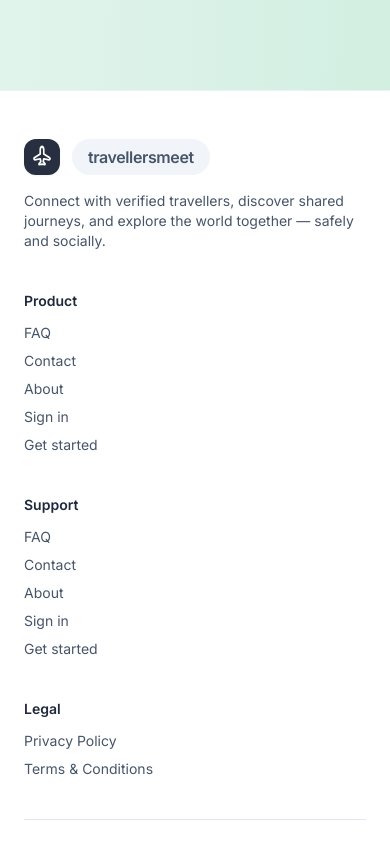
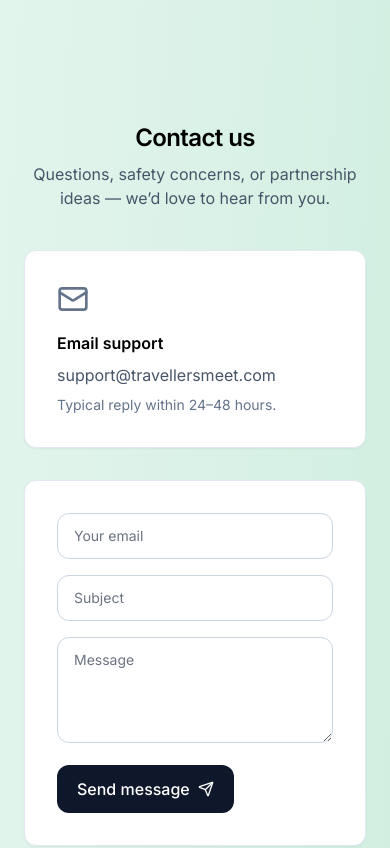
Before and after one commit to singh-odyssey/travellers, a Next.js app: page / in a window 390 px wide. Shown: the part 5180-6028 px from the top of the page. Built offline with nearby package versions, Linux system fonts and the light colour scheme; no server answers.

Commit message:
Implement contact section with email support
Added a contact section with email support and a form.

```diff
--- a/src/app/page.tsx
+++ b/src/app/page.tsx
@@ -10,7 +10,9 @@ import {
   CheckCircle2,
   Users,
   Quote,
-  HelpCircle
+  HelpCircle,
+  Mail,
+  Send
 } from "lucide-react";
 import TravelHero from "@/components/illustrations/TravelHero";
 import VerifiedTicket from "@/components/illustrations/VerifiedTicket";
@@ -224,6 +226,55 @@ export default function HomePage() {
           <Link href="/upload" className="inline-flex items-center justify-center rounded-lg border border-slate-300 bg-white px-5 py-3 font-medium text-slate-900 hover:bg-slate-50">Already booked? Upload your ticket</Link>
         </div>
       </section>
+      {/* Contact */}
+<section id="contact" className="mx-auto mt-24 max-w-6xl px-6 scroll-mt-20">
+  <div className="text-center">
+    <h2 className="text-2xl font-semibold tracking-tight md:text-3xl">
+      Contact us
+    </h2>
+    <p className="mt-2 text-slate-600 dark:text-slate-400">
+      Questions, safety concerns, or partnership ideas — we’d love to hear from you.
+    </p>
+  </div>
+
+  <div className="mt-10 grid gap-8 md:grid-cols-2">
+
+    {/* Info Card */}
+    <div className="rounded-xl border border-slate-200 dark:border-slate-800 dark:bg-slate-900 bg-white p-8 shadow-sm">
+      <Mail className="h-8 w-8 text-slate-500" />
+      <h3 className="mt-4 font-semibold">Email support</h3>
+      <p className="mt-2 text-slate-600 dark:text-slate-400">
+        support@travellersmeet.com
+      </p>
+      <p className="mt-2 text-sm text-slate-500">
+        Typical reply within 24–48 hours.
+      </p>
+    </div>
+
+    {/* Form Card */}
+    <form className="rounded-xl border border-slate-200 dark:border-slate-800 dark:bg-slate-900 bg-white p-8 shadow-sm space-y-4">
+      <input
+        placeholder="Your email"
+        className="w-full rounded-lg border border-slate-300 dark:border-slate-700 bg-white dark:bg-slate-950 px-4 py-3 text-sm"
+      />
+      <input
+        placeholder="Subject"
+        className="w-full rounded-lg border border-slate-300 dark:border-slate-700 bg-white dark:bg-slate-950 px-4 py-3 text-sm"
+      />
+      <textarea
+        rows={4}
+        placeholder="Message"
+        className="w-full rounded-lg border border-slate-300 dark:border-slate-700 bg-white dark:bg-slate-950 px-4 py-3 text-sm"
+      />
+
+      <button className="inline-flex items-center justify-center rounded-lg bg-slate-900 px-5 py-3 font-medium text-white hover:bg-slate-800">
+        Send message <Send className="ml-2 h-4 w-4" />
+      </button>
+    </form>
+
+  </div>
+</section>
+
     </main>
   );
 }
```
